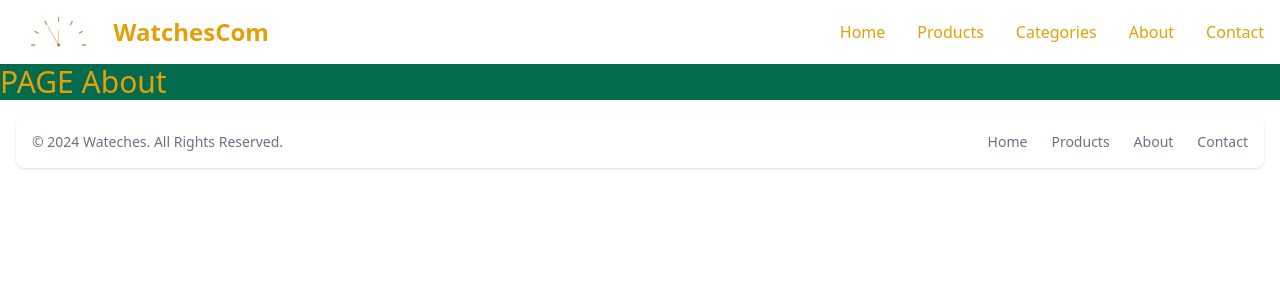
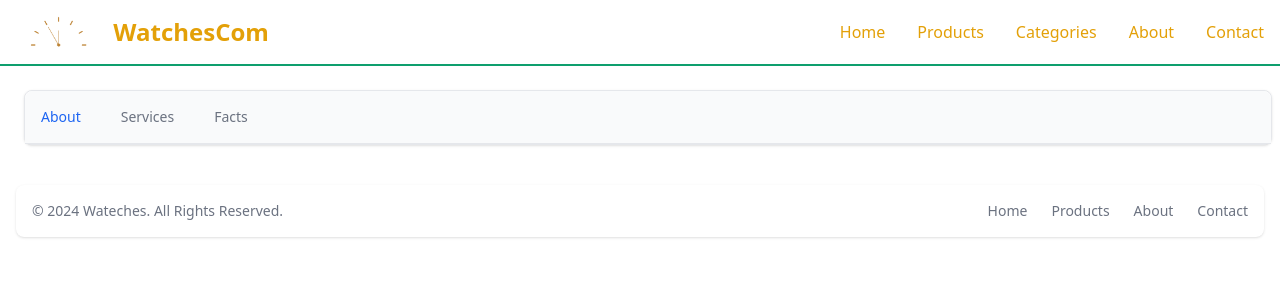
Before and after one commit to yahya-zht/Ecommerce-Website-Watches-FrontEnd, a React (Create React App) app: page /About in a window 1280 px wide. Shown: the top 300 px of the page. Built offline with nearby package versions, Linux system fonts and the light colour scheme.

Commit message:
add page About

```diff
--- a/public/index.html
+++ b/public/index.html
@@ -5,7 +5,10 @@
     <link rel="icon" href="%PUBLIC_URL%/favicon.ico" />
     <meta name="viewport" content="width=device-width, initial-scale=1" />
     <!-- <meta name="theme-color" content="#000000" /> -->
-        <meta name="description" content="Web site created using create-react-app" />
+    <meta
+      name="description"
+      content="Web site created using create-react-app"
+    />
     <link rel="apple-touch-icon" href="%PUBLIC_URL%/logo192.png" />
 
     <!--
--- /dev/null
+++ b/src/components/AboutComponent.jsx
@@ -0,0 +1,190 @@
+import React from "react";
+import { Link } from "react-router-dom";
+
+export default function AboutComponent() {
+  return (
+    <div className="max-w-screen-xl mx-auto p-4">
+      <div className="w-full  m-2">
+        <div class="w-full bg-white border border-gray-200 rounded-lg shadow dark:bg-gray-800 dark:border-gray-700">
+          <ul
+            class="flex flex-wrap text-sm font-medium text-center text-gray-500 border-b border-gray-200 rounded-t-lg bg-gray-50 dark:border-gray-700 dark:text-gray-400 dark:bg-gray-800"
+            id="defaultTab"
+            data-tabs-toggle="#defaultTabContent"
+            role="tablist"
+          >
+            <li class="me-2">
+              <button
+                id="about-tab"
+                data-tabs-target="#about"
+                type="button"
+                role="tab"
+                aria-controls="about"
+                aria-selected="true"
+                class="inline-block p-4 text-blue-600 rounded-ss-lg hover:bg-gray-100 dark:bg-gray-800 dark:hover:bg-gray-700 dark:text-blue-500"
+              >
+                About
+              </button>
+            </li>
+            <li class="me-2">
+              <button
+                id="services-tab"
+                data-tabs-target="#services"
+                type="button"
+                role="tab"
+                aria-controls="services"
+                aria-selected="false"
+                class="inline-block p-4 hover:text-gray-600 hover:bg-gray-100 dark:hover:bg-gray-700 dark:hover:text-gray-300"
+              >
+                Services
+              </button>
+            </li>
+            <li class="me-2">
+              <button
+                id="statistics-tab"
+                data-tabs-target="#statistics"
+                type="button"
+                role="tab"
+                aria-controls="statistics"
+                aria-selected="false"
+                class="inline-block p-4 hover:text-gray-600 hover:bg-gray-100 dark:hover:bg-gray-700 dark:hover:text-gray-300"
+              >
+                Facts
+              </button>
+            </li>
+          </ul>
+          <div id="defaultTabContent">
+            <div
+              class="hidden p-4 bg-white rounded-lg md:p-8 dark:bg-gray-800"
+              id="about"
+              role="tabpanel"
+              aria-labelledby="about-tab"
+            >
+              <h2 class="mb-3 text-3xl font-extrabold tracking-tight text-gray-900 dark:text-white">
+                Powering innovation & trust at 200,000+ companies worldwide
+              </h2>
+              <p class="mb-3 text-gray-500 dark:text-gray-400">
+                Empower Developers, IT Ops, and business teams to collaborate at
+                high velocity. Respond to changes and deliver great customer and
+                employee service experiences fast.
+              </p>
+              <Link
+                to="#"
+                class="inline-flex items-center font-medium text-blue-600 hover:text-blue-800 dark:text-blue-500 dark:hover:text-blue-700"
+              >
+                Learn more
+                <svg
+                  class=" w-2.5 h-2.5 ms-2 rtl:rotate-180"
+                  aria-hidden="true"
+                  xmlns="http://www.w3.org/2000/svg"
+                  fill="none"
+                  viewBox="0 0 6 10"
+                >
+                  <path
+                    stroke="currentColor"
+                    stroke-linecap="round"
+                    stroke-linejoin="round"
+                    stroke-width="2"
+                    d="m1 9 4-4-4-4"
+                  />
+                </svg>
+              </Link>
+            </div>
+            <div
+              class="hidden p-4 bg-white rounded-lg md:p-8 dark:bg-gray-800"
+              id="services"
+              role="tabpanel"
+              aria-labelledby="services-tab"
+            >
+              <h2 class="mb-5 text-2xl font-extrabold tracking-tight text-gray-900 dark:text-white">
+                We invest in the world’s potential
+              </h2>
+
+              <ul
+                role="list"
+                className="space-y-4 text-gray-500 dark:text-gray-400"
+              >
+                <li class="flex space-x-2 rtl:space-x-reverse items-center">
+                  <svg
+                    class="flex-shrink-0 w-3.5 h-3.5 text-blue-600 dark:text-blue-500"
+                    aria-hidden="true"
+                    xmlns="http://www.w3.org/2000/svg"
+                    fill="currentColor"
+                    viewBox="0 0 20 20"
+                  >
+                    <path d="M10 .5a9.5 9.5 0 1 0 9.5 9.5A9.51 9.51 0 0 0 10 .5Zm3.707 8.207-4 4a1 1 0 0 1-1.414 0l-2-2a1 1 0 0 1 1.414-1.414L9 10.586l3.293-3.293a1 1 0 0 1 1.414 1.414Z" />
+                  </svg>
+                  <span class="leading-tight">
+                    Dynamic reports and dashboards
+                  </span>
+                </li>
+                <li class="flex space-x-2 rtl:space-x-reverse items-center">
+                  <svg
+                    class="flex-shrink-0 w-3.5 h-3.5 text-blue-600 dark:text-blue-500"
+                    aria-hidden="true"
+                    xmlns="http://www.w3.org/2000/svg"
+                    fill="currentColor"
+                    viewBox="0 0 20 20"
+                  >
+                    <path d="M10 .5a9.5 9.5 0 1 0 9.5 9.5A9.51 9.51 0 0 0 10 .5Zm3.707 8.207-4 4a1 1 0 0 1-1.414 0l-2-2a1 1 0 0 1 1.414-1.414L9 10.586l3.293-3.293a1 1 0 0 1 1.414 1.414Z" />
+                  </svg>
+                  <span class="leading-tight">Templates for everyone</span>
+                </li>
+                <li class="flex space-x-2 rtl:space-x-reverse items-center">
+                  <svg
+                    class="flex-shrink-0 w-3.5 h-3.5 text-blue-600 dark:text-blue-500"
+                    aria-hidden="true"
+                    xmlns="http://www.w3.org/2000/svg"
+                    fill="currentColor"
+                    viewBox="0 0 20 20"
+                  >
+                    <path d="M10 .5a9.5 9.5 0 1 0 9.5 9.5A9.51 9.51 0 0 0 10 .5Zm3.707 8.207-4 4a1 1 0 0 1-1.414 0l-2-2a1 1 0 0 1 1.414-1.414L9 10.586l3.293-3.293a1 1 0 0 1 1.414 1.414Z" />
+                  </svg>
+                  <span class="leading-tight">Development workflow</span>
+                </li>
+                <li class="flex space-x-2 rtl:space-x-reverse items-center">
+                  <svg
+                    class="flex-shrink-0 w-3.5 h-3.5 text-blue-600 dark:text-blue-500"
+                    aria-hidden="true"
+                    xmlns="http://www.w3.org/2000/svg"
+                    fill="currentColor"
+                    viewBox="0 0 20 20"
+                  >
+                    <path d="M10 .5a9.5 9.5 0 1 0 9.5 9.5A9.51 9.51 0 0 0 10 .5Zm3.707 8.207-4 4a1 1 0 0 1-1.414 0l-2-2a1 1 0 0 1 1.414-1.414L9 10.586l3.293-3.293a1 1 0 0 1 1.414 1.414Z" />
+                  </svg>
+                  <span class="leading-tight">
+                    Limitless business automation
+                  </span>
+                </li>
+              </ul>
+            </div>
+            <div
+              class="hidden p-4 bg-white rounded-lg md:p-8 dark:bg-gray-800"
+              id="statistics"
+              role="tabpanel"
+              aria-labelledby="statistics-tab"
+            >
+              <dl class="grid max-w-screen-xl grid-cols-2 gap-8 p-4 mx-auto text-gray-900 sm:grid-cols-3 xl:grid-cols-6 dark:text-white sm:p-8">
+                <div class="flex flex-col">
+                  <dt class="mb-2 text-3xl font-extrabold">73M+</dt>
+                  <dd class="text-gray-500 dark:text-gray-400">Developers</dd>
+                </div>
+                <div class="flex flex-col">
+                  <dt class="mb-2 text-3xl font-extrabold">100M+</dt>
+                  <dd class="text-gray-500 dark:text-gray-400">
+                    Public repositories
+                  </dd>
+                </div>
+                <div class="flex flex-col">
+                  <dt class="mb-2 text-3xl font-extrabold">1000s</dt>
+                  <dd class="text-gray-500 dark:text-gray-400">
+                    Open source projects
+                  </dd>
+                </div>
+              </dl>
+            </div>
+          </div>
+        </div>
+      </div>
+    </div>
+  );
+}
--- a/src/components/Cards/Home/TopPage.jsx
+++ b/src/components/Cards/Home/TopPage.jsx
@@ -5,11 +5,11 @@ import Imagewatches from "../../../assets/image/watches_Home02.png";
 export default function TopPage() {
   return (
     <>
-      <div className="w-full">
+      <div className="w-full ">
         <h1 className="text-yellow-400 bg-green-700 text-3xl text-center font-bold py-3">
           Page Home
         </h1>
-        <div className="max-w-screen-xl flex flex-wrap items-center justify-between mx-auto p-4">
+        <div className="max-w-screen-xl flex flex-wrap bg-white items-center justify-between mx-auto p-4">
           <div className="w-2/3">
             <h1 className="text-6xl text-green-700 font-bold font-mono">
               The best Store for Watches
--- a/src/components/NavBar/NavBarFront.jsx
+++ b/src/components/NavBar/NavBarFront.jsx
@@ -8,7 +8,7 @@ export default function NavBarFront() {
   const Products = "/Products";
   return (
     <>
-      <nav className="bg-white border-gray-200 dark:bg-gray-900">
+      <nav className="bg-white  dark:bg-gray-900 border-b-2 border-green-500">
         <div className="max-w-screen-xl flex flex-wrap items-center justify-between mx-auto p-4">
           <Link
             to="/"
@@ -48,7 +48,7 @@ export default function NavBarFront() {
               <li>
                 <Link
                   to="/"
-                  className="block py-2 px-3 text-yellow-400 rounded hover:bg-gray-100 md:hover:bg-transparent md:border-0 md:hover:text-emerald-900 md:p-0 dark:text-white md:dark:hover:text-blue-500 dark:hover:bg-gray-700 dark:hover:text-white md:dark:hover:bg-transparent"
+                  className="block py-2 px-3 text-yellow-400 rounded hover:bg-gray-100 md:hover:bg-transparent md:border-0 md:hover:text-green-600 md:p-0 dark:text-white md:dark:hover:text-blue-500 dark:hover:bg-gray-700 dark:hover:text-white md:dark:hover:bg-transparent"
                 >
                   Home
                 </Link>
@@ -56,7 +56,7 @@ export default function NavBarFront() {
               <li>
                 <Link
                   to={Products}
-                  className="block py-2 px-3 text-yellow-400 rounded hover:bg-gray-100 md:hover:bg-transparent md:border-0 md:hover:text-emerald-900 md:p-0 dark:text-white md:dark:hover:text-blue-500 dark:hover:bg-gray-700 dark:hover:text-white md:dark:hover:bg-transparent"
+                  className="block py-2 px-3 text-yellow-400 rounded hover:bg-gray-100 md:hover:bg-transparent md:border-0 md:hover:text-green-600 md:p-0 dark:text-white md:dark:hover:text-blue-500 dark:hover:bg-gray-700 dark:hover:text-white md:dark:hover:bg-transparent"
                 >
                   Products
                 </Link>
@@ -64,7 +64,7 @@ export default function NavBarFront() {
               <li>
                 <Link
                   to="/Categories"
-                  className="block py-2 px-3 text-yellow-400 rounded hover:bg-gray-100 md:hover:bg-transparent md:border-0 md:hover:text-emerald-900 md:p-0 dark:text-white md:dark:hover:text-blue-500 dark:hover:bg-gray-700 dark:hover:text-white md:dark:hover:bg-transparent"
+                  className="block py-2 px-3 text-yellow-400 rounded hover:bg-gray-100 md:hover:bg-transparent md:border-0 md:hover:text-green-600 md:p-0 dark:text-white md:dark:hover:text-blue-500 dark:hover:bg-gray-700 dark:hover:text-white md:dark:hover:bg-transparent"
                 >
                   Categories
                 </Link>
@@ -72,7 +72,7 @@ export default function NavBarFront() {
               <li>
                 <Link
                   to="/About"
-                  className="block py-2 px-3 text-yellow-400 rounded hover:bg-gray-100 md:hover:bg-transparent md:border-0 md:hover:text-emerald-900 md:p-0 dark:text-white md:dark:hover:text-blue-500 dark:hover:bg-gray-700 dark:hover:text-white md:dark:hover:bg-transparent"
+                  className="block py-2 px-3 text-yellow-400 rounded hover:bg-gray-100 md:hover:bg-transparent md:border-0 md:hover:text-green-600 md:p-0 dark:text-white md:dark:hover:text-blue-500 dark:hover:bg-gray-700 dark:hover:text-white md:dark:hover:bg-transparent"
                 >
                   About
                 </Link>
@@ -80,7 +80,7 @@ export default function NavBarFront() {
               <li>
                 <Link
                   to="#"
-                  className="block py-2 px-3 text-yellow-400 rounded hover:bg-gray-100 md:hover:bg-transparent md:border-0 md:hover:text-emerald-900 md:p-0 dark:text-white md:dark:hover:text-blue-500 dark:hover:bg-gray-700 dark:hover:text-white md:dark:hover:bg-transparent"
+                  className="block py-2 px-3 text-yellow-400 rounded hover:bg-gray-100 md:hover:bg-transparent md:border-0 md:hover:text-green-600 md:p-0 dark:text-white md:dark:hover:text-blue-500 dark:hover:bg-gray-700 dark:hover:text-white md:dark:hover:bg-transparent"
                 >
                   Contact
                 </Link>
--- a/src/pages/FrontEnd/About.jsx
+++ b/src/pages/FrontEnd/About.jsx
@@ -1,6 +1,7 @@
 import React from "react";
 import NavBarFront from "../../components/NavBar/NavBarFront";
 import FooterFront from "../../components/Footer/FooterFront";
+import AboutComponent from "../../components/AboutComponent";
 
 export default function About() {
   return (
@@ -9,10 +10,10 @@ export default function About() {
         <NavBarFront />
       </nav>
       <section>
-                <h1 className="text-yellow-400 bg-green-700 text-3xl">PAGE About</h1>
+        <AboutComponent />
       </section>
       <footer>
-                <FooterFront/>
+        <FooterFront />
       </footer>
     </>
   );
--- a/src/pages/FrontEnd/Categories.jsx
+++ b/src/pages/FrontEnd/Categories.jsx
@@ -9,7 +9,7 @@ export default function Categories() {
       <nav>
         <NavBarFront />
       </nav>
-      <section>
+      <section className="bg-gray-100">
         <CategoriesComponent />
       </section>
       <footer>
--- a/src/pages/FrontEnd/Home.jsx
+++ b/src/pages/FrontEnd/Home.jsx
@@ -15,7 +15,7 @@ export default function Home() {
       <nav>
         <NavBarFront />
       </nav>
-      <section>
+      <section className="bg-gray-100">
         <TopPage />
         <TopOfCenter />
         <TopOfCenterProducts />
--- a/src/routes/Routers.jsx
+++ b/src/routes/Routers.jsx
@@ -13,6 +13,7 @@ export default function Routers() {
         <Route path="/About" element={<About />} />
         <Route path="/Products" element={<Products />} />
         <Route path="/Categories" element={<Categories />} />
+        {/* <Route path="/About" element={<Abo />} /> */}
       </Routes>
     </BrowserRouter>
   );
```
Lines whose indentation alone changed are shown as unchanged.
